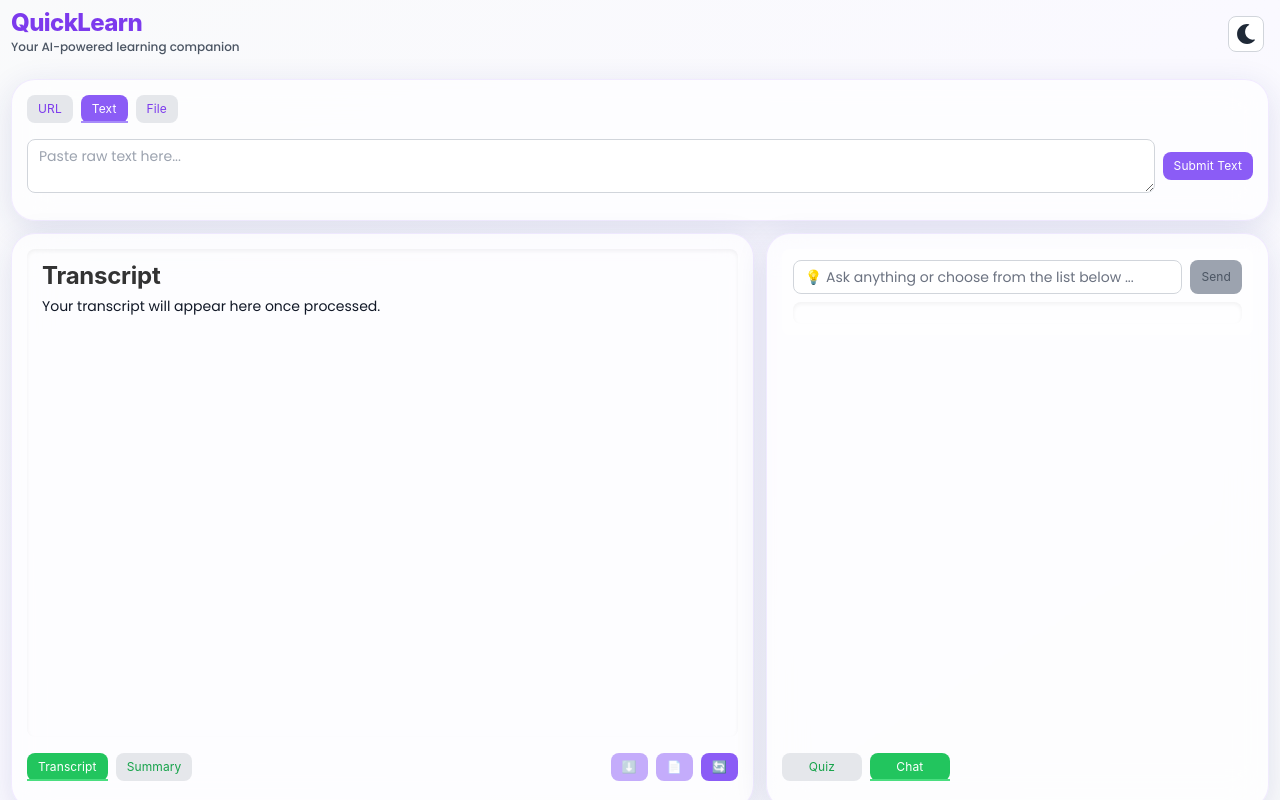
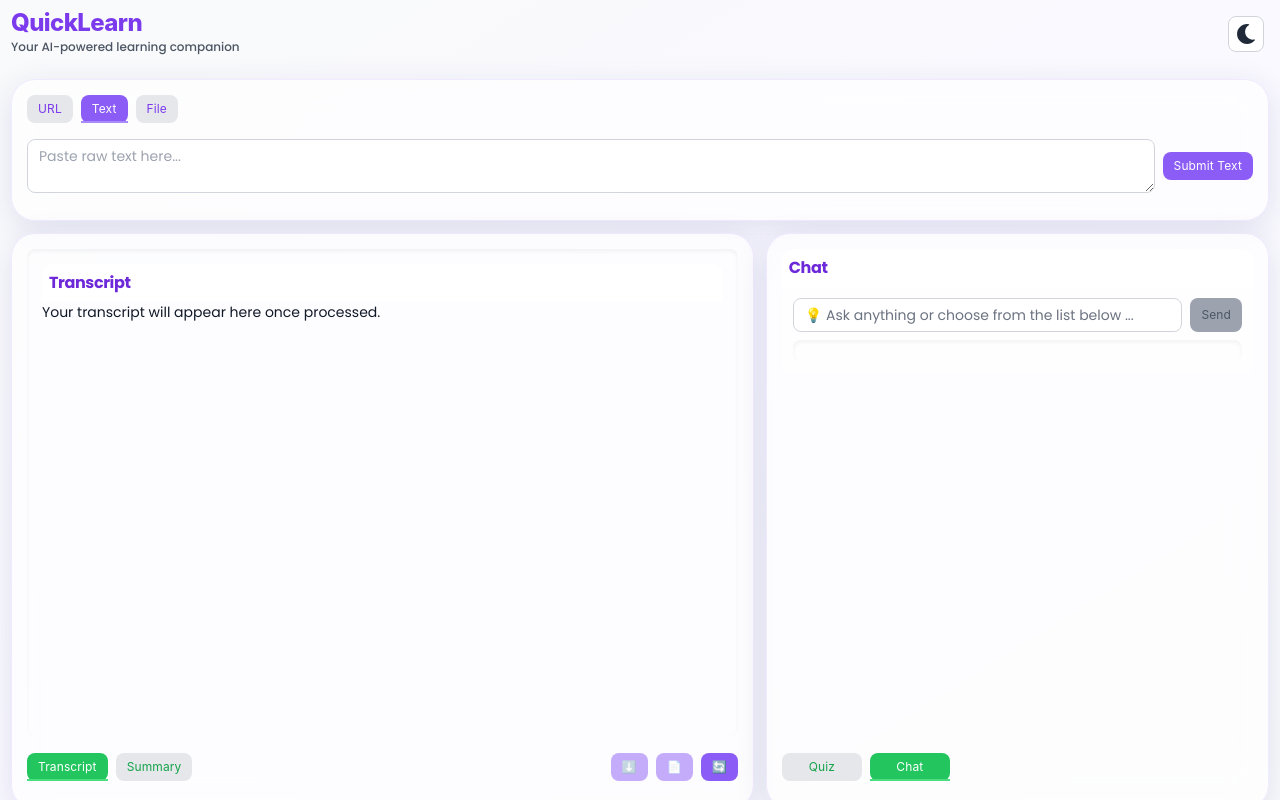
Before and after one commit to yeluru/quicklearn-ai-frontend, a React (Create React App) app: page /app in a window 1280 px wide. Both pictures are taken after a click on the button "Text". Built offline with nearby package versions, Linux system fonts and the light colour scheme.

Commit message:
format changes

```diff
--- a/src/MainApp.js
+++ b/src/MainApp.js
@@ -1117,11 +1117,13 @@ export default function MainApp({ theme, toggleTheme }) {
                                     style={{ display: 'flex', flexDirection: 'column', flexBasis: 0, flexGrow: 1, minHeight: 0, maxHeight: '70vh' }}
                                 >
                                     {outputTab === 'Transcript' && (
-                                        <h2 className="topic-title text-base">Transcript<br></br></h2>
-                                    )}
-
-
-                                    {outputTab === 'Transcript' && (
+                                        <div className="flex flex-col h-full" style={{ minHeight: 0, flex: 1 }}>
+                                            {/* Sticky Header */}
+                                            <div className="sticky top-0 z-10 flex items-center bg-opacity-80 backdrop-blur-md py-2 px-2 rounded-t-xl"
+                                                style={{ background: theme === 'dark' ? 'rgba(36,18,60,0.85)' : 'rgba(255,255,255,0.85)' }}>
+                                                <span className="text-base font-bold text-purple-700 dark:text-purple-200 tracking-tight">Transcript</span>
+                                            </div>
+                                            {/* Scrollable Content */}
                                             <div
                                                 id="transcript-content"
                                                 ref={transcriptContainerRef}
@@ -1150,6 +1152,7 @@ export default function MainApp({ theme, toggleTheme }) {
                                                         {transcript || 'Your transcript will appear here once processed.'}
                                                     </div>
                                                 )}
+                                            </div>
                                         </div>
                                     )}
                                     {outputTab === 'Summary' && summary && (
@@ -1338,7 +1341,17 @@ export default function MainApp({ theme, toggleTheme }) {
                             <div className={`w-full md:w-2/5 flex flex-col shadow-xl rounded-xl p-4 glassmorphism ${theme === 'dark' ? 'bg-gray-800/30 border-gray-700' : 'bg-white/50 border-gray-300'}`}>
                                 <div className="flex flex-col h-full min-h-0" style={{ flex: 1 }}>
                                     {rightPanelTab === 'Video' && embedUrl && (
+                                        <div className="flex flex-col h-full" style={{ minHeight: 0, flex: 1 }}>
+                                            {/* Sticky Header */}
+                                            <div className="sticky top-0 z-10 flex items-center bg-opacity-80 backdrop-blur-md py-2 px-2 rounded-t-xl"
+                                                style={{ background: theme === 'dark' ? 'rgba(36,18,60,0.85)' : 'rgba(255,255,255,0.85)' }}>
+                                                <span className="text-base font-bold text-purple-700 dark:text-purple-200 tracking-tight">Video</span>
+                                            </div>
+                                            {/* Scrollable Content */}
+                                            <div className="flex-1 overflow-y-auto custom-scrollbar" style={{ minHeight: 0, maxHeight: '60vh' }}>
                                                 <VideoPanel key={`video-${embedUrl}`} theme={theme} embedUrl={embedUrl} videoSummary={videoSummary} />
+                                            </div>
+                                        </div>
                                     )}
                                     {rightPanelTab === 'Quiz' && qnaText && (
                                         <div className="flex flex-col h-full" style={{ minHeight: 0, flex: 1 }}>
@@ -1367,6 +1380,14 @@ export default function MainApp({ theme, toggleTheme }) {
                                         </div>
                                     )}
                                     {rightPanelTab === 'Chat' && (
+                                        <div className="flex flex-col h-full" style={{ minHeight: 0, flex: 1 }}>
+                                            {/* Sticky Header */}
+                                            <div className="sticky top-0 z-10 flex items-center bg-opacity-80 backdrop-blur-md py-2 px-2 rounded-t-xl"
+                                                style={{ background: theme === 'dark' ? 'rgba(36,18,60,0.85)' : 'rgba(255,255,255,0.85)' }}>
+                                                <span className="text-base font-bold text-purple-700 dark:text-purple-200 tracking-tight">Chat</span>
+                                            </div>
+                                            {/* Scrollable Content */}
+                                            <div className="flex-1 overflow-y-auto custom-scrollbar" style={{ minHeight: 0, maxHeight: '60vh' }}>
                                                 <ChatPanel
                                                     theme={theme}
                                                     chatInput={chatInput}
@@ -1380,6 +1401,8 @@ export default function MainApp({ theme, toggleTheme }) {
                                                     chatHistory={chatHistory}
                                                     chatLoading={chatLoading}
                                                 />
+                                            </div>
+                                        </div>
                                     )}
                                 </div>
                                 {/* Right panel tabs with smaller size */}
```
Lines whose indentation alone changed are shown as unchanged.
